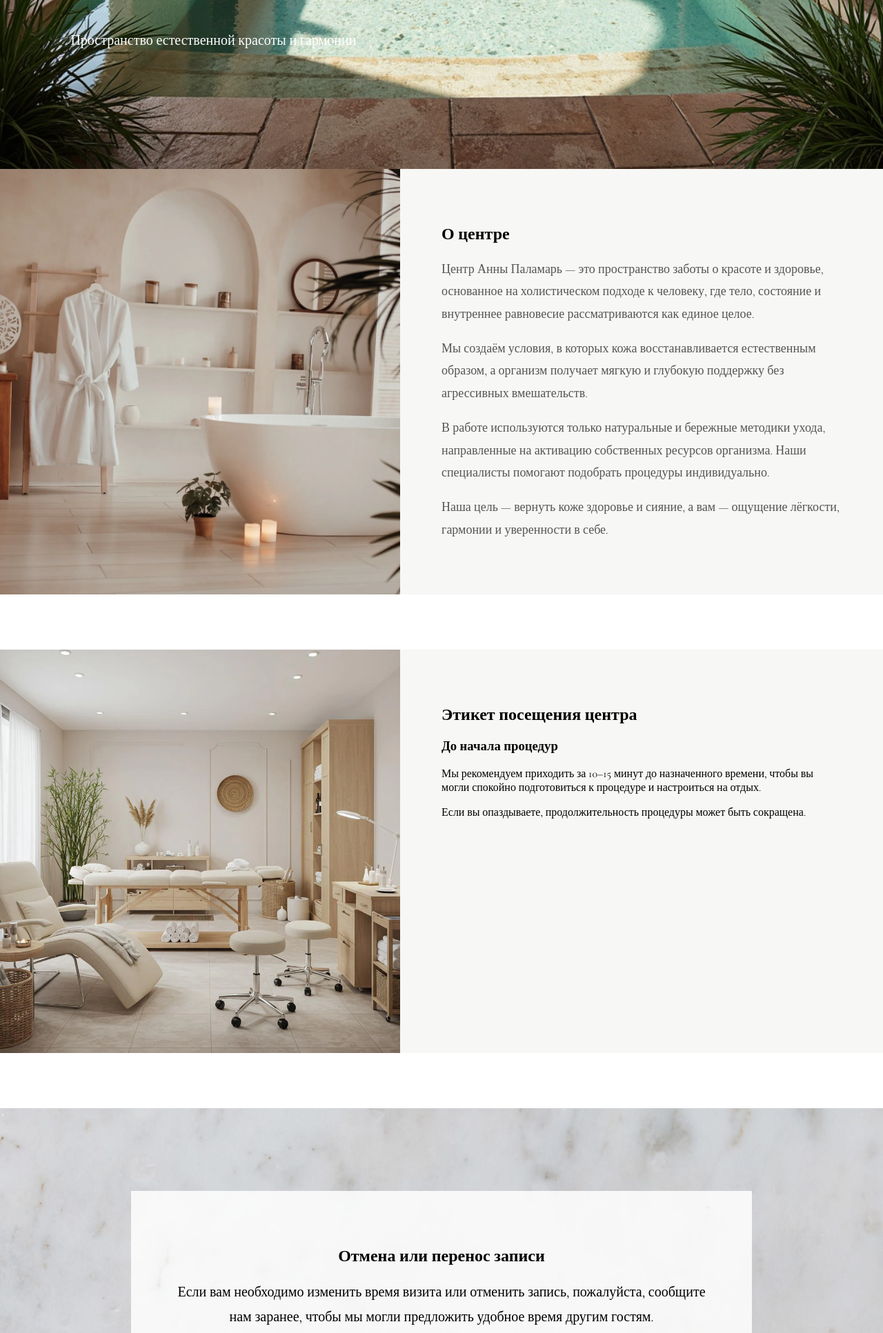
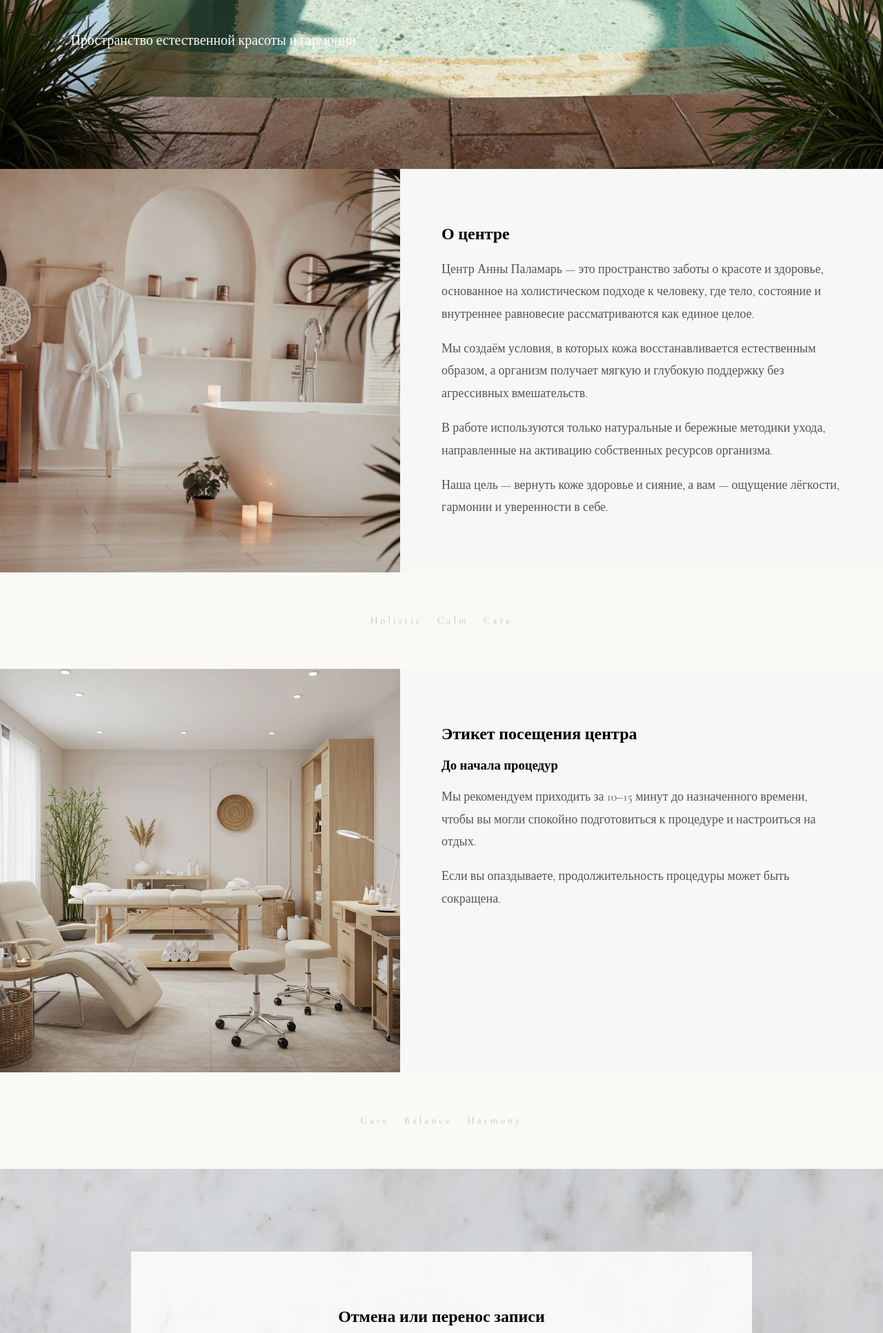
Before and after one commit to Sigmaboyyyt/spa-site, a Flask app: page / in a window 1280 px wide. Shown: the part 1035-2968 px from the top of the page at 69% size. Run offline with Flask 3, Linux system fonts and the light colour scheme.

Commit message:
add soft dividers between blocks

```diff
--- a/static/style.css
+++ b/static/style.css
@@ -38,28 +38,35 @@ body {
     border-radius: 20px;
 }
 
-/* О ЦЕНТРЕ */
+/* SPLIT БЛОКИ */
 
-.about-split {
+.about-split,
+.etiquette-split {
     display: flex;
-    margin-bottom: 80px;
 }
 
 .about-image,
-.about-content { flex: 1; }
+.about-content,
+.etiquette-image,
+.etiquette-content {
+    flex: 1;
+}
 
-.about-image img {
+.about-image img,
+.etiquette-image img {
     width: 100%;
     height: 100%;
     object-fit: cover;
 }
 
-.about-content {
+.about-content,
+.etiquette-content {
     padding: 60px;
     background: #f7f7f5;
 }
 
-.about-content p {
+.about-content p,
+.etiquette-content p {
     font-size: 18px;
     line-height: 1.8;
     color: #555;
@@ -67,28 +74,20 @@ body {
 
 .about-accent { font-size: 20px; }
 
-/* ЭТИКЕТ */
+/* РАЗДЕЛИТЕЛЬ */
 
-.etiquette-split {
+.soft-divider {
+    height: 140px;
     display: flex;
-    margin-bottom: 80px;
+    align-items: center;
+    justify-content: center;
+    background: #faf9f6;
+    color: #bbb;
+    letter-spacing: 4px;
+    font-size: 14px;
 }
 
-.etiquette-image,
-.etiquette-content { flex: 1; }
-
-.etiquette-image img {
-    width: 100%;
-    height: 100%;
-    object-fit: cover;
-}
-
-.etiquette-content {
-    padding: 60px;
-    background: #f7f7f5;
-}
-
-/* POLICY С ТЕКСТУРОЙ */
+/* POLICY */
 
 .policy {
     background: url('/static/images/policy-bg.jpg') center/cover no-repeat;
@@ -111,10 +110,10 @@ body {
 /* MOBILE */
 
 @media (max-width: 768px) {
+
     .about-split,
     .etiquette-split {
         flex-direction: row;
-        margin-bottom: 40px;
     }
 
     .about-content,
@@ -122,7 +121,8 @@ body {
         padding: 20px;
     }
 
-    .policy-content {
-        padding: 30px 20px;
+    .soft-divider {
+        height: 80px;
+        font-size: 12px;
     }
 }
--- a/templates/index.html
+++ b/templates/index.html
@@ -13,7 +13,6 @@
 <!-- HERO -->
 <section class="hero">
     <img src="{{ url_for('static', filename='images/spa.jpg') }}" class="hero-img">
-
     <a href="#about" class="top-button">О центре</a>
 
     <div class="overlay">
@@ -22,7 +21,7 @@
     </div>
 </section>
 
-<!-- О ЦЕНТРЕ 50/50 -->
+<!-- О ЦЕНТРЕ -->
 <section class="about-split" id="about">
     <div class="about-image">
         <img src="{{ url_for('static', filename='images/about.jpg') }}">
@@ -44,8 +43,7 @@
 
         <p>
             В работе используются только натуральные и бережные методики ухода,
-            направленные на активацию собственных ресурсов организма. Наши специалисты
-            помогают подобрать процедуры индивидуально.
+            направленные на активацию собственных ресурсов организма.
         </p>
 
         <p class="about-accent">
@@ -55,7 +53,11 @@
     </div>
 </section>
 
-<!-- ЭТИКЕТ 50/50 -->
+<div class="soft-divider">
+    <span>Holistic · Calm · Care</span>
+</div>
+
+<!-- ЭТИКЕТ -->
 <section class="etiquette-split">
     <div class="etiquette-image">
         <img src="{{ url_for('static', filename='images/etiquette.jpg') }}">
@@ -76,6 +78,10 @@
     </div>
 </section>
 
+<div class="soft-divider">
+    <span>Care · Balance · Harmony</span>
+</div>
+
 <!-- ОТМЕНА И ПЕРЕНОС -->
 <section class="policy">
     <div class="policy-content">
```
